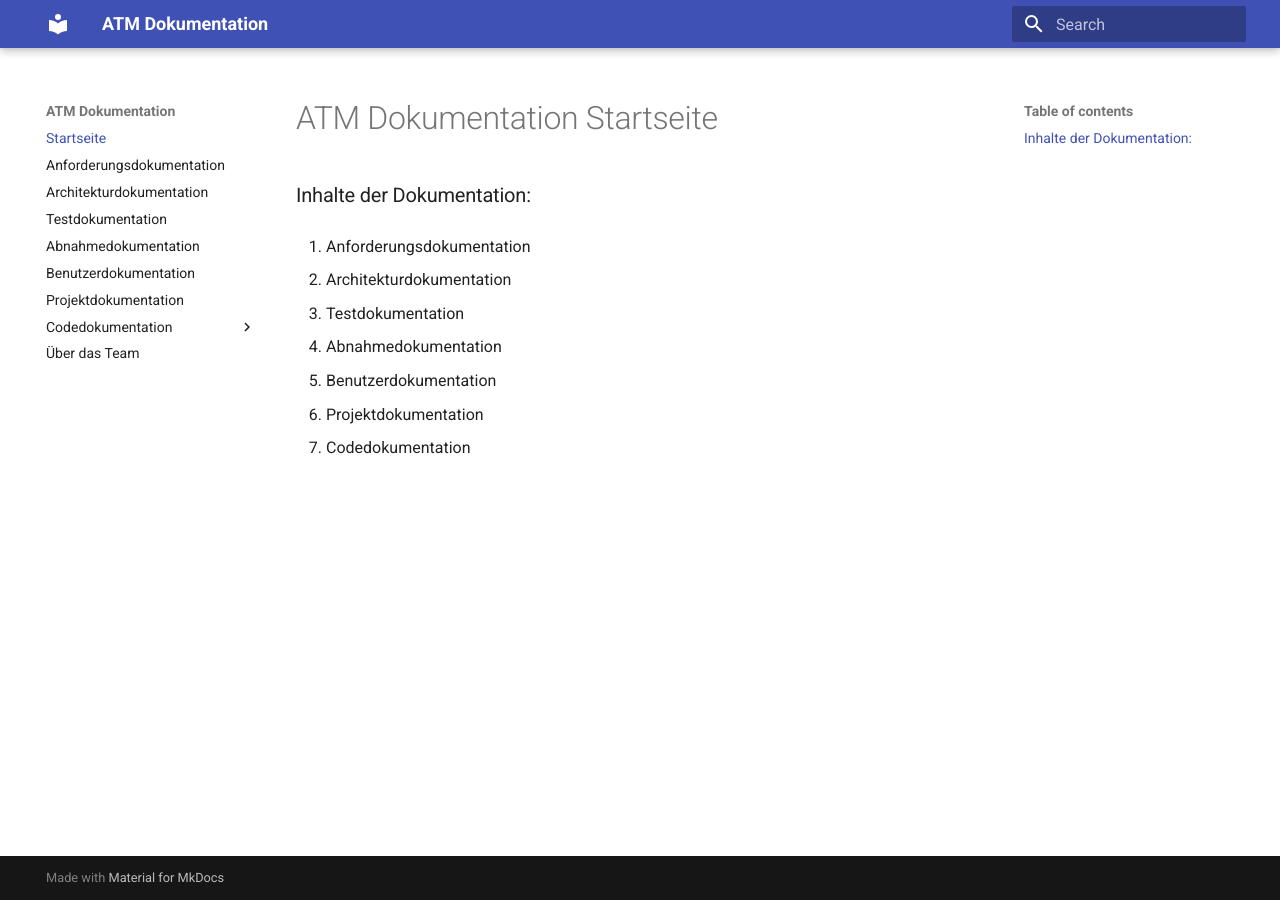
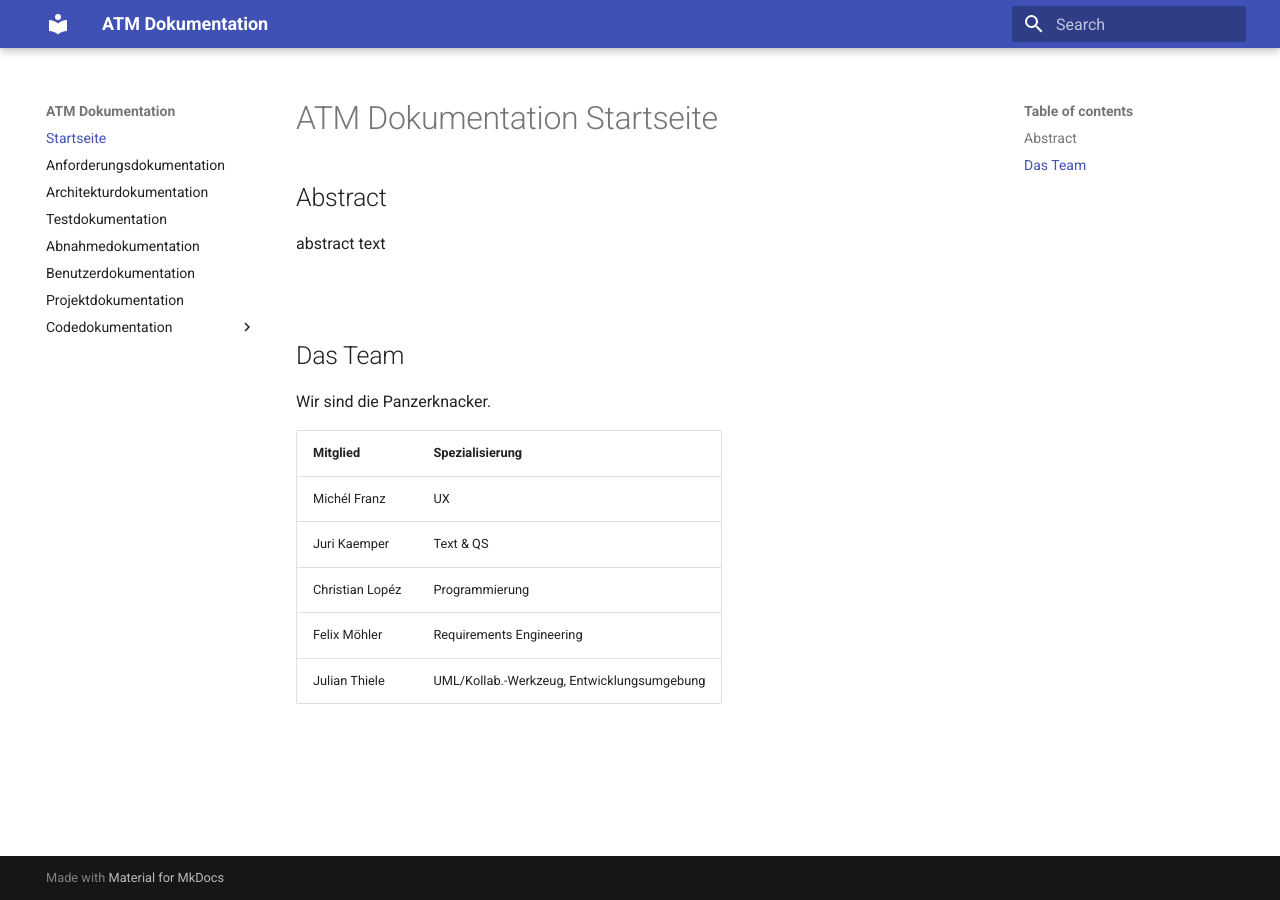
Before and after one commit to Halfpipe-SD/ATM, an MkDocs documentation site: the page built from docs/docs/index.md, in a window 1280 px wide. Built offline with MkDocs 1.6.1 and Material for MkDocs 9.7.7, drawn with Linux system fonts in a browser that asks for light colours.

Commit message:
Removed about.md and put content on landingpage

```diff
--- a/docs/docs/index.md
+++ b/docs/docs/index.md
@@ -1,18 +1,19 @@
 # ATM Dokumentation Startseite
 
+## Abstract
 
-### Inhalte der Dokumentation:
+abstract text
 
-1. Anforderungsdokumentation
+<br>
 
-2. Architekturdokumentation
+## Das Team
 
-3. Testdokumentation
+Wir sind die Panzerknacker.
 
-4. Abnahmedokumentation
-
-5. Benutzerdokumentation
-
-6. Projektdokumentation
-
-7. Codedokumentation
+| Mitglied        | Spezialisierung                            |
+| --------------- | ------------------------------------------ |
+| Michél Franz    | UX                                         |
+| Juri Kaemper    | Text & QS                                  |
+| Christian Lopéz | Programmierung                             |
+| Felix Möhler    | Requirements Engineering                   |
+| Julian Thiele   | UML/Kollab.-Werkzeug, Entwicklungsumgebung |
--- a/docs/mkdocs.yml
+++ b/docs/mkdocs.yml
@@ -12,7 +12,6 @@ nav:
   - Codedokumentation:
       - Ist-Dokumentation: codedocs/is-docs.md
       - Delta-Dokumentation: codedocs/delta-docs.md
-  - Über das Team: about.md
 
 theme:
   name: material
```
Also changed, not shown: docs/docs/about.md (deleted, +0 -13 lines).
